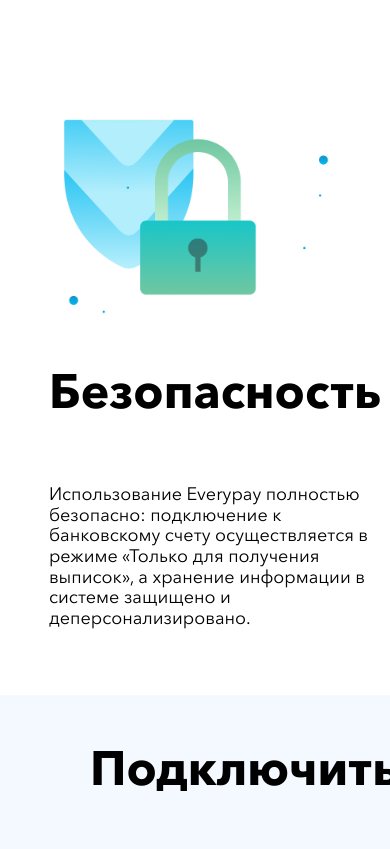
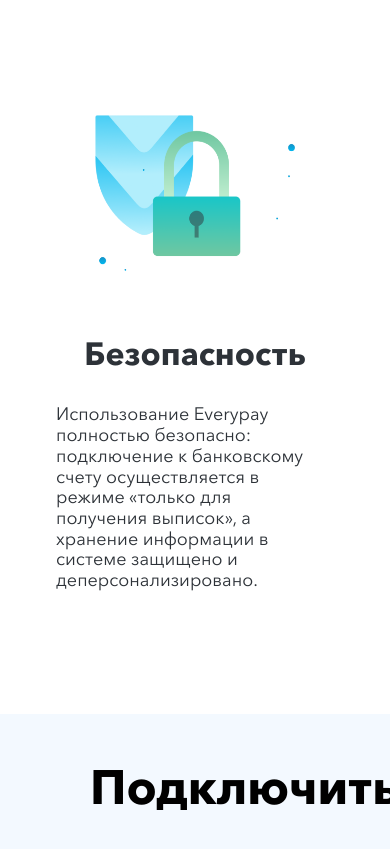
Before and after one commit to Aalleexxaannddrr/EVERYPAY, a React (Create React App) app: page / in a window 390 px wide. Shown: the part 6426-7275 px from the top of the page. Built offline with nearby package versions, Linux system fonts and the light colour scheme.

Commit message:
Fix Safety

```diff
--- a/src/components/Safety/index.tsx
+++ b/src/components/Safety/index.tsx
@@ -5,20 +5,24 @@
     const language = useContext(LanguageContext)
 
     return (
-        <div className="review-item review-item">
-            <img className="review-item__img2 review-item__img2__big" src="/img/safety/1.png" alt="" />
-            <div className="review-item__left review-item__left__safety">
-                <h3 className="null review-item__titles">
-                    {(language.language === 'EN') ?
-                        "Safety" :
-                        "Безопасность"}
-                </h3>
-                <div className="safety">
-                    <img className="review-item__img2 review-item__img2__hidden" src="/img/safety/1.png" alt="" />
-                    <p className="null review-item__text2">
+        <div className="safety">
+            <h3 className="safety__title">
+                {(language.language === 'EN') ?
+                    "Safety" :
+                    "Безопасность"}
+            </h3>
+            <div className="safety__container">
+                <img className="safety__img" src="/img/safety/1.png" alt="" />
+                <div className="safety__right">
+                    <h3 className="safety__right__title">
+                        {(language.language === 'EN') ?
+                            "Safety" :
+                            "Безопасность"}
+                    </h3>
+                    <p className="safety__right__text">
                         {(language.language === 'EN') ?
                             "Using Everypay is completely safe: connection to a bank account is carried out in the \"Only for receiving statements\" mode, and information storage in the system is protected and depersonalized." :
-                            "Использование Everypay полностью безопасно: подключение к банковскому счету осуществляется в режиме «Только для получения выписок», а хранение информации в системе защищено и деперсонализировано."}
+                            "Использование Everypay полностью безопасно: подключение к банковскому счету осуществляется в режиме «только для получения выписок», а хранение информации в системе защищено и деперсонализировано."}
                     </p>
                 </div>
             </div>
--- a/src/styles/_includes.scss
+++ b/src/styles/_includes.scss
@@ -27,3 +27,4 @@
 @import "./components/cases";
 @import "./components/tariffs";
 @import "./components/soon";
+@import "./components/safety";
--- /dev/null
+++ b/src/styles/components/safety.scss
@@ -0,0 +1,122 @@
+.safety {
+  width: 1035.04px;
+  height: 360px;
+  margin-left: auto;
+  margin-right: auto;
+  margin-top: 30px;
+
+  &__title {
+    text-align: center;
+    font-weight: 700;
+    font-size: 40px;
+    color: #2D3238;
+    margin-top: 0;
+    display: none;
+  }
+
+  &__container {
+    width: 1035.04px;
+    height: 360px;
+    display: flex;
+    justify-content: space-between;
+    align-items: center;
+  }
+
+  &__img {
+    width: 422px;
+    height: 360px;
+  }
+
+  &__right {
+    width: 534px;
+    height: 278px;
+
+    &__title {
+      font-weight: 700;
+      font-size: 40px;
+      color: #2D3238;
+      margin-top: 0;
+    }
+
+    &__text {
+      width: 500px;
+      font-weight: 400;
+      font-size: 24px;
+      color: #2D3238;
+      margin-top: 28px;
+    }
+  }
+}
+
+@media screen and (max-width: 1439px) {
+  .safety {
+    width: 640px;
+    height: 295.49px;
+    margin-top: 30px;
+    display: block;
+
+    &__title {
+      display: block;
+    }
+
+    &__container {
+      width: 640px;
+      height: 180.87px;
+      margin-top: 38.62px;
+    }
+
+    &__img {
+      width: 200px;
+      height: 180.87px;
+    }
+
+    &__right {
+      width: 420px;
+      height: 168px;
+
+      &__title {
+        display: none;
+      }
+
+      &__text {
+        width: 400px;
+        font-size: 18px;
+        margin-top: 0;
+      }
+    }
+  }
+}
+
+@media screen and (max-width: 767px) {
+  .safety {
+    width: 278px;
+    height: 551px;
+    margin-top: 0;
+
+    &__title {
+      display: none;
+    }
+
+    &__container {
+      width: 278px;
+      height: 551px;
+      margin-top: 0;
+      flex-direction: column;
+    }
+
+    &__right {
+      width: 278px;
+      height: 330px;
+
+      &__title {
+        display: block;
+        text-align: center;
+        font-size: 32px;
+      }
+
+      &__text {
+        width: 250px;
+      }
+    }
+  }
+}
--- a/src/styles/components/soon.scss
+++ b/src/styles/components/soon.scss
@@ -108,6 +108,7 @@
     font-weight: 600;
     font-size: 22px;
     margin-top: 40px;
+    margin-bottom: 0;
     color: #2D3238;
   }
 }
```
Also changed, not shown: public/img/safety/1.png.
